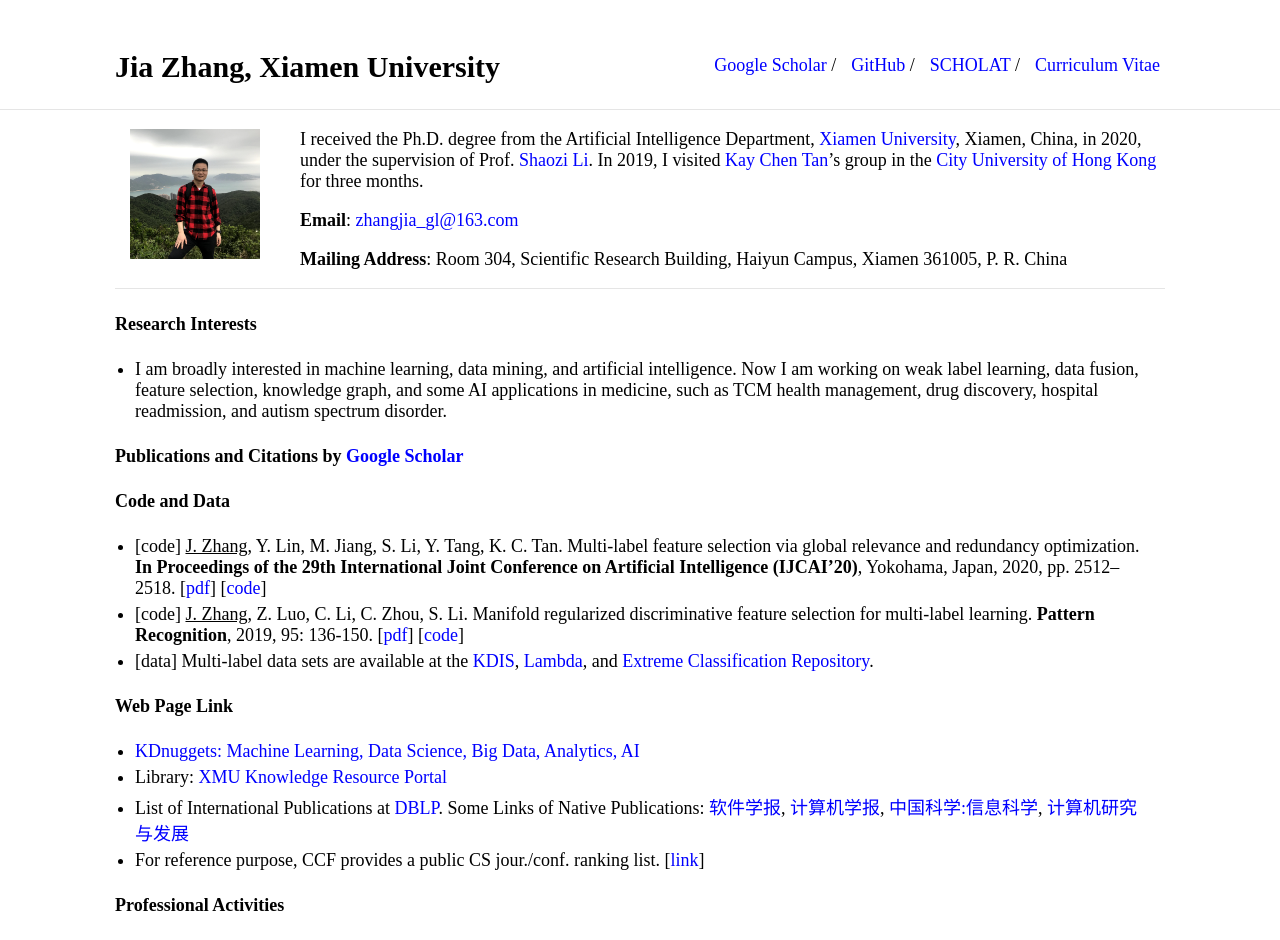
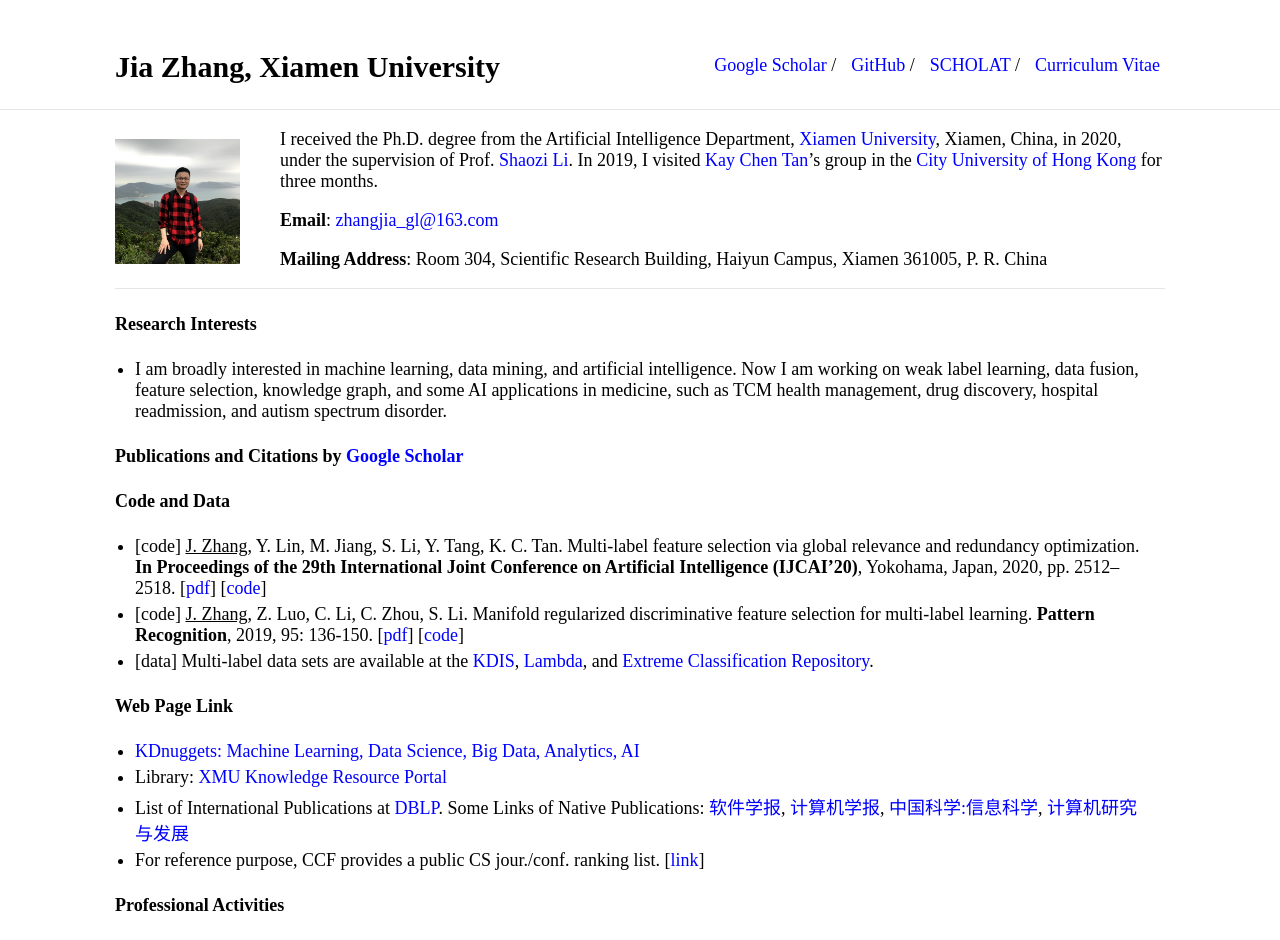
Before and after one commit to jiazhang-ml/jiazhang-ml.github.io, a Jekyll site: the page built from index.md, in a window 1280 px wide. Shown: the top 940 px of the page. Built offline with Jekyll 4.4.1, drawn with Linux system fonts in a browser that asks for light colours.

Commit message:
Update typography.scss

```diff
--- a/_sass/typography.scss
+++ b/_sass/typography.scss
@@ -37,10 +37,10 @@
         font-style: italic;
     }
     .profile-picture {
-        height: 130px;
-        width: 130px;
+        height: 125px;
+        width: 125px;
         position: relative;
-        margin: 0px 40px 0 15px;
+        margin: 10px 40px 0 0px;
         float: left;
         border-radius: 0%;
         p & {
```
